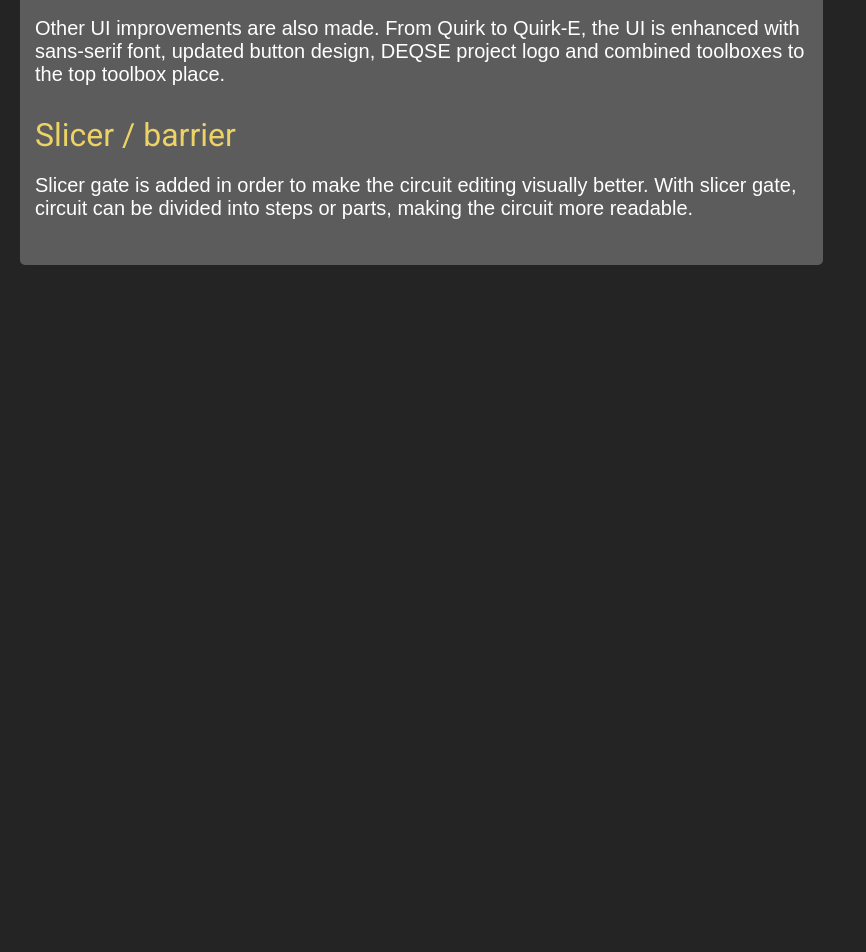
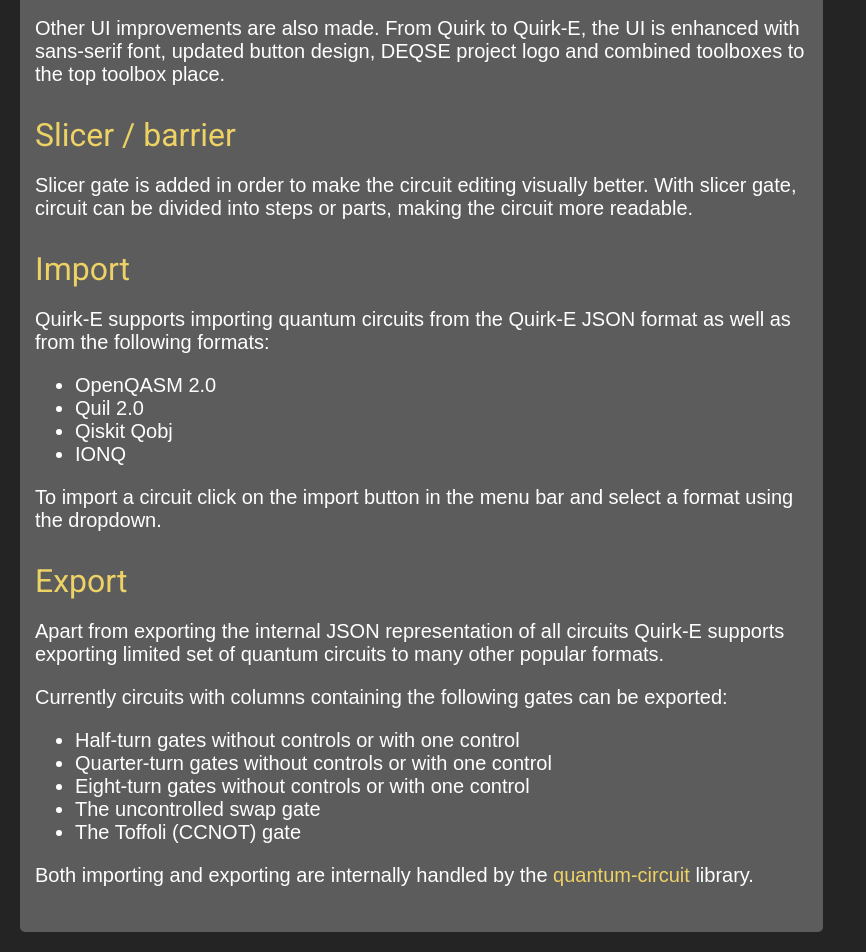
Before and after one commit to grageragarces/Quirk-E, a website: page html/guide.html in a window 1280 px wide. Shown: the part 1417-2369 px from the top of the page, without its empty margins (0-866 px from the left). Before the commit the page ends 1702 px from the top, so only its background shows below. Drawn offline with Linux system fonts and the light colour scheme; files whose address does not match are found by name.

Commit message:
Short guide on import & export. Fix importing.

```diff
--- a/html/guide.html
+++ b/html/guide.html
@@ -256,6 +256,33 @@
                     <div class="section-title">Slicer / barrier</div>
                     <p>Slicer gate is added in order to make the circuit editing visually better. With slicer gate, circuit can be divided into steps or parts, making the circuit more readable.</p>
                 </div>
+
+                <div class="section">
+                    <div class="section-title">Import</div>
+                    <p>Quirk-E supports importing quantum circuits from the Quirk-E JSON format as well as from the following formats:</p>
+                    <ul>
+                        <li>OpenQASM 2.0</li>
+                        <li>Quil 2.0</li>
+                        <li>Qiskit Qobj</li>
+                        <li>IONQ</li>
+                    </ul>
+                    <p>To import a circuit click on the import button in the menu bar and select a format using the dropdown.
+                </div>
+
+                <div class="section">
+                    <div class="section-title" id="export">Export</div>
+                    <p>Apart from exporting the internal JSON representation of all circuits Quirk-E supports exporting limited set of quantum circuits to many other popular formats.</p>
+                    <p>Currently circuits with columns containing the following gates can be exported:</p>
+                    <ul>
+                        <li>Half-turn gates without controls or with one control</li>
+                        <li>Quarter-turn gates without controls or with one control</li>
+                        <li>Eight-turn gates without controls or with one control</li>
+                        <li>The uncontrolled swap gate</li>
+                        <li>The Toffoli (CCNOT) gate</li>
+                    </ul>
+                    <p>Both importing and exporting are internally handled by the <a href="https://github.com/quantastica/quantum-circuit">quantum-circuit</a> library.</p>
+                </div>
+
             </div>
             <div class="images">
                 <img id="darkUI" src="../doc/quirk-e-dark.png" alt="dark user interface">
```
Also changed, not shown: html/export.partial.html (+1 -1 lines), src/ui/imports.js (+8 -3 lines).
